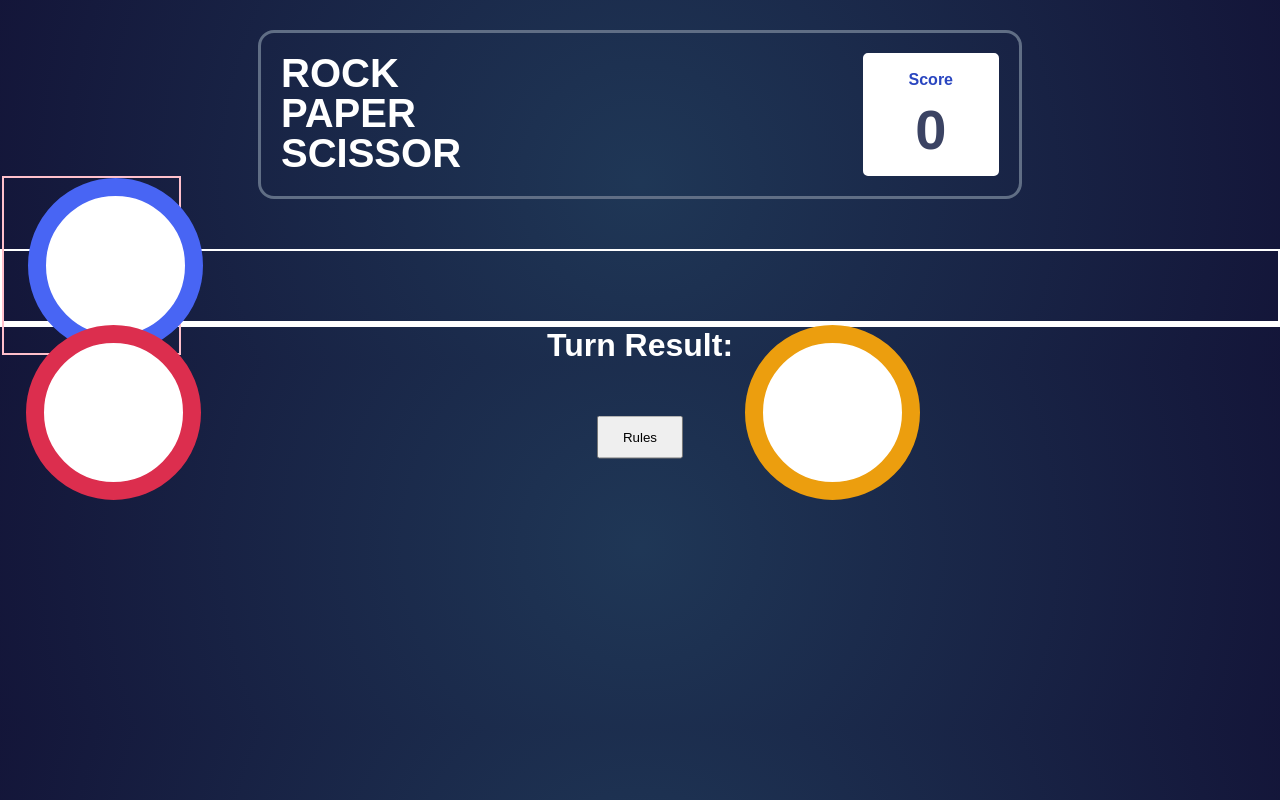
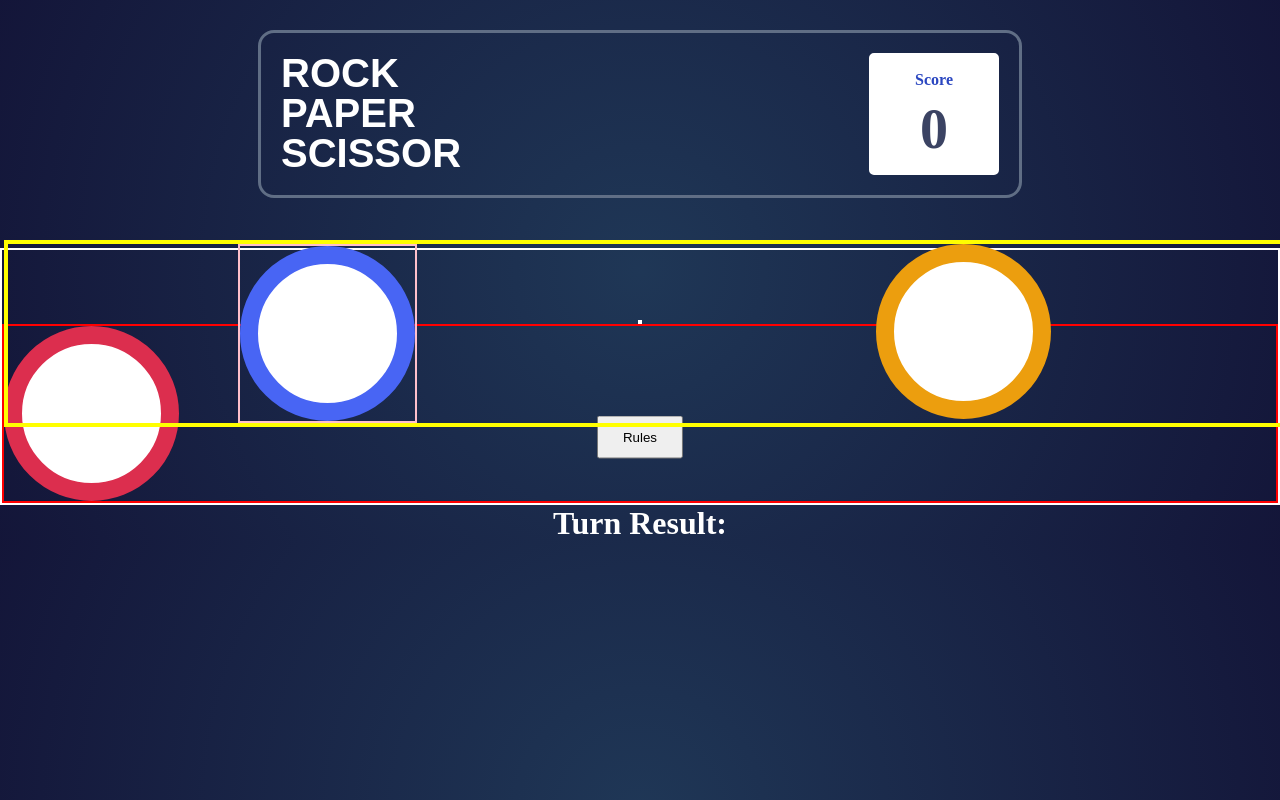
Before and after one commit to jshin720/rps_game, a React (Create React App) app: page / in a window 1280 px wide. Built offline with nearby package versions, Linux system fonts and the light colour scheme; no server answers; the HTML template or start-up script is replaced by a standard one.

Commit message:
working on css for buttons placement

```diff
--- a/src/App.css
+++ b/src/App.css
@@ -1,17 +1,9 @@
 
-
-*{
-  margin: 0;
-  padding: 0;
-  /* box-sizing: border-box; */
-}
 
 .App {
   display: flex;
   flex-direction: column;
   align-items: center;
-  text-align: center;
-  font-family: 'Barlow Semi Condensed', sans-serif;
   /* margin: 50%; */
   /* padding: 50%; */
 }
@@ -47,20 +39,35 @@
   }
 
   .choices-container {
-    /* display: flex; */
-    /* justify-content: center; */
+    display: flex;
+    flex-direction: column;
+    width: inherit;
+    align-items: center;
+    /* border: 2px solid green; */
   }
 
-  .choice-icon{
-    align-self: center;
+  .choices-btn-container {
+    display: flex;
+    width: inherit;
+    flex-direction: column;
+    border: 2px solid red;
   }
+
+  .top-btn-container {
+    display: flex;
+    justify-content: space-around;
+    width: 100%;
+    position:fixed;
+    top: 15rem;
+    /* left: 5rem; */
+    border: 4px solid yellow;
+  }
+
   .paper-container {
-    /* margin:auto; */
-    /* align-items: center; */
-    position: fixed;
     border: 2px solid pink;
-    /* left: 25%; */
-    top: 22%;
+    /* position: fixed; */
+    /* left: 50rem; */
+    /* top: 15rem; */
   }
   .paper-btn {
     height: 175px;
@@ -70,7 +77,7 @@
     border: 18px solid hsl(230, 89%, 62%);
     border-radius: 50%;
     align-items: center;
-    transform: translateX(1.5rem);
+    /* transform: translateX(1.5rem); */
     transition: transform .2s;
     box-shadow: inset 0px 5px 2px grey,
     0px 8px darken(hsl(230, 89%, 62%), 15%) ;
@@ -81,9 +88,9 @@
   }
 
   .scissors-container {
-    position: fixed;
+    /* position: fixed; */
     /* border: 2px solid pink; */
-    right: 30%;
+    /* right: 30%; */
     /* top: 22%; */
   }
   .scissors-btn {
@@ -94,7 +101,7 @@
     border: 18px solid hsl(39, 89%, 49%);
     border-radius: 50%;
     align-items: center;
-    transform: translateX(1.5rem);
+    /* transform: translateX(1.5rem); */
     transition: transform .2s;
     box-shadow: inset 0px 5px 2px grey,
     0px 8px darken(hsl(230, 89%, 62%), 15%) ;
@@ -107,7 +114,7 @@
 
 
   .rocks-container {
-    position: fixed;
+    /* position: fixed; */
     /* border: 2px solid pink; */
     /* left: 40%; */
     /* right: 40%; */
@@ -121,7 +128,7 @@
     border: 18px solid hsl(349, 71%, 52%);
     border-radius: 50%;
     align-items: center;
-    transform: translateX(1.5rem);
+    /* transform: translateX(1.5rem); */
     transition: transform .2s;
     box-shadow: inset 0px 5px 6px grey,
     0px 8px darken(hsl(230, 89%, 62%), 15%);
--- a/src/App.js
+++ b/src/App.js
@@ -99,16 +99,14 @@ function App() {
         {!userChoice && !computerChoice ? (
           <div className="choices-container">
             <ReactSVG src={Triangle} className="triangle" alt="triangle" />
+            <div className="choices-btn-container">
+              <div className="top-btn-container">
                 <div className="paper-container">
                   <button
                     className="paper-btn"
                     onClick={() => handleClick("paper")}
                   >
-                <ReactSVG
-                  src={Paper}
-                  className="choice-icon"
-                  alt="paper"
-                />
+                    <ReactSVG src={Paper} className="choice-icon" alt="paper" />
                   </button>
                 </div>
                 <div className="scissors-container">
@@ -123,16 +121,15 @@ function App() {
                     />
                   </button>
                 </div>
+              </div>
               <div className="rocks-container">
-              <button className="rock-btn"
+                <button
+                  className="rock-btn"
                   onClick={() => handleClick("rock")}
                 >
-                <ReactSVG
-                  src={Rock}
-                  className="choice-icon"
-                  alt="rock"
-                />
+                  <ReactSVG src={Rock} className="choice-icon" alt="rock" />
                 </button>
+              </div>
             </div>
           </div>
         ) : (
--- a/src/index.css
+++ b/src/index.css
@@ -14,7 +14,7 @@ body {
   box-sizing: border-box;
 }
 
-code {
+/* code {
   font-family: source-code-pro, Menlo, Monaco, Consolas, 'Courier New',
     monospace;
-}
+} */
```
Lines whose indentation alone changed are shown as unchanged.
